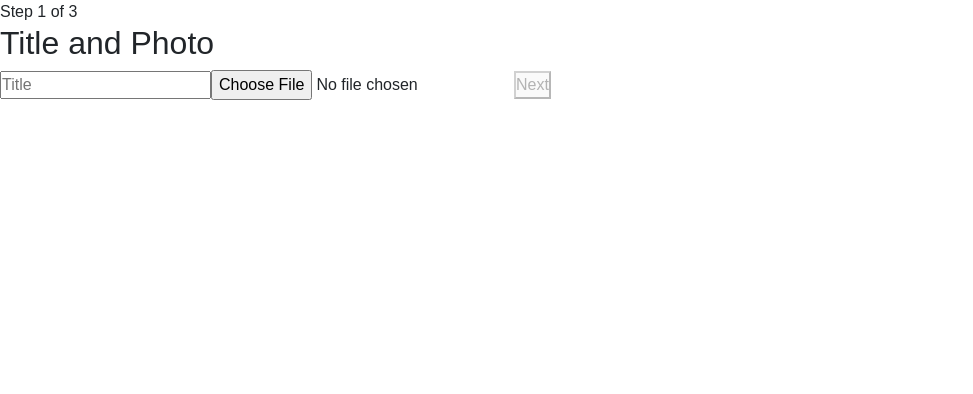
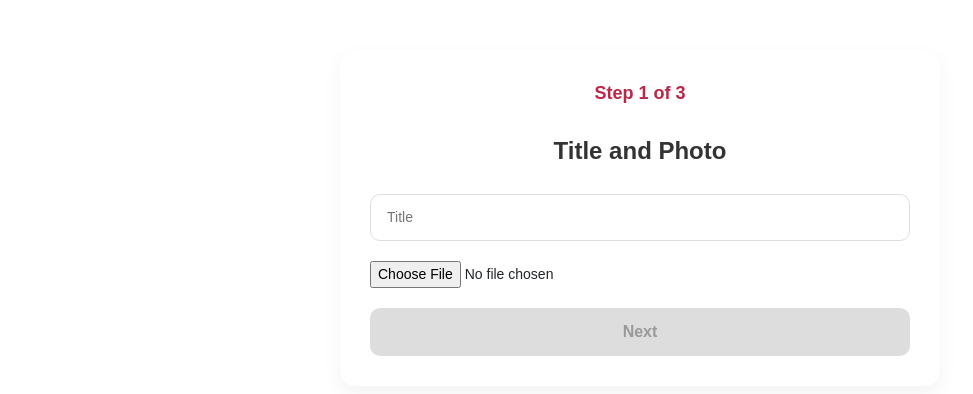
Before and after one commit to Rijan-Budds/E-commerce, a React (Create React App) app: page /post in a window 1280 px wide. Shown: the top 394 px of the page, without its empty margins (0-973 px from the left). Built offline with nearby package versions, Linux system fonts and the light colour scheme.

Commit message:
added css to post page

```diff
--- a/src/App.css
+++ b/src/App.css
@@ -367,3 +367,119 @@ nav .navPart2 ul li a:hover{
   font-size: 14px;
   color: #666;
 }
+
+.post-creation {
+  max-width: 600px;
+  margin: 50px auto;
+  padding: 30px;
+  background: #ffffff;
+  border-radius: 16px;
+  box-shadow: 0 8px 20px rgba(0, 0, 0, 0.05);
+  font-family: "Poppins", sans-serif;
+}
+
+.progress-steps {
+  text-align: center;
+  font-weight: 600;
+  margin-bottom: 30px;
+  color: #bb2649;
+  font-size: 18px;
+}
+
+.step {
+  display: flex;
+  flex-direction: column;
+  gap: 20px;
+}
+
+.step h2 {
+  font-size: 24px;
+  font-weight: 600;
+  color: #333;
+  text-align: center;
+}
+
+.step input[type="text"],
+.step input[type="number"],
+.step select,
+.step textarea {
+  width: 100%;
+  padding: 12px 16px;
+  border: 1px solid #ddd;
+  border-radius: 10px;
+  font-size: 14px;
+  outline: none;
+  transition: 0.3s;
+}
+
+.step input[type="file"] {
+  font-size: 14px;
+}
+
+.step textarea {
+  min-height: 120px;
+  resize: vertical;
+}
+
+.step input:focus,
+.step select:focus,
+.step textarea:focus {
+  border-color: #bb2649;
+  box-shadow: 0 0 0 2px rgba(187, 38, 73, 0.2);
+}
+
+.error {
+  border-color: #ff4d79;
+}
+
+.error-message {
+  color: #ff4d79;
+  font-size: 13px;
+  margin-top: -15px;
+}
+
+.preview-image {
+  width: 100%;
+  height: auto;
+  border-radius: 12px;
+  margin-top: 10px;
+  object-fit: cover;
+  box-shadow: 0 4px 10px rgba(0, 0, 0, 0.08);
+}
+
+.button-group {
+  display: flex;
+  justify-content: space-between;
+  gap: 10px;
+}
+
+.step button {
+  padding: 12px 20px;
+  border: none;
+  border-radius: 10px;
+  background-color: #bb2649;
+  color: #ffffff;
+  font-weight: 600;
+  font-size: 16px;
+  cursor: pointer;
+  transition: background-color 0.3s;
+}
+
+.step button:hover {
+  background-color: #9a1d3a;
+}
+
+.step button.disabled {
+  background-color: #ddd;
+  color: #999;
+  cursor: not-allowed;
+}
+
+label {
+  font-size: 14px;
+  color: #333;
+  display: flex;
+  align-items: center;
+  gap: 8px;
+  cursor: pointer;
+}
```
